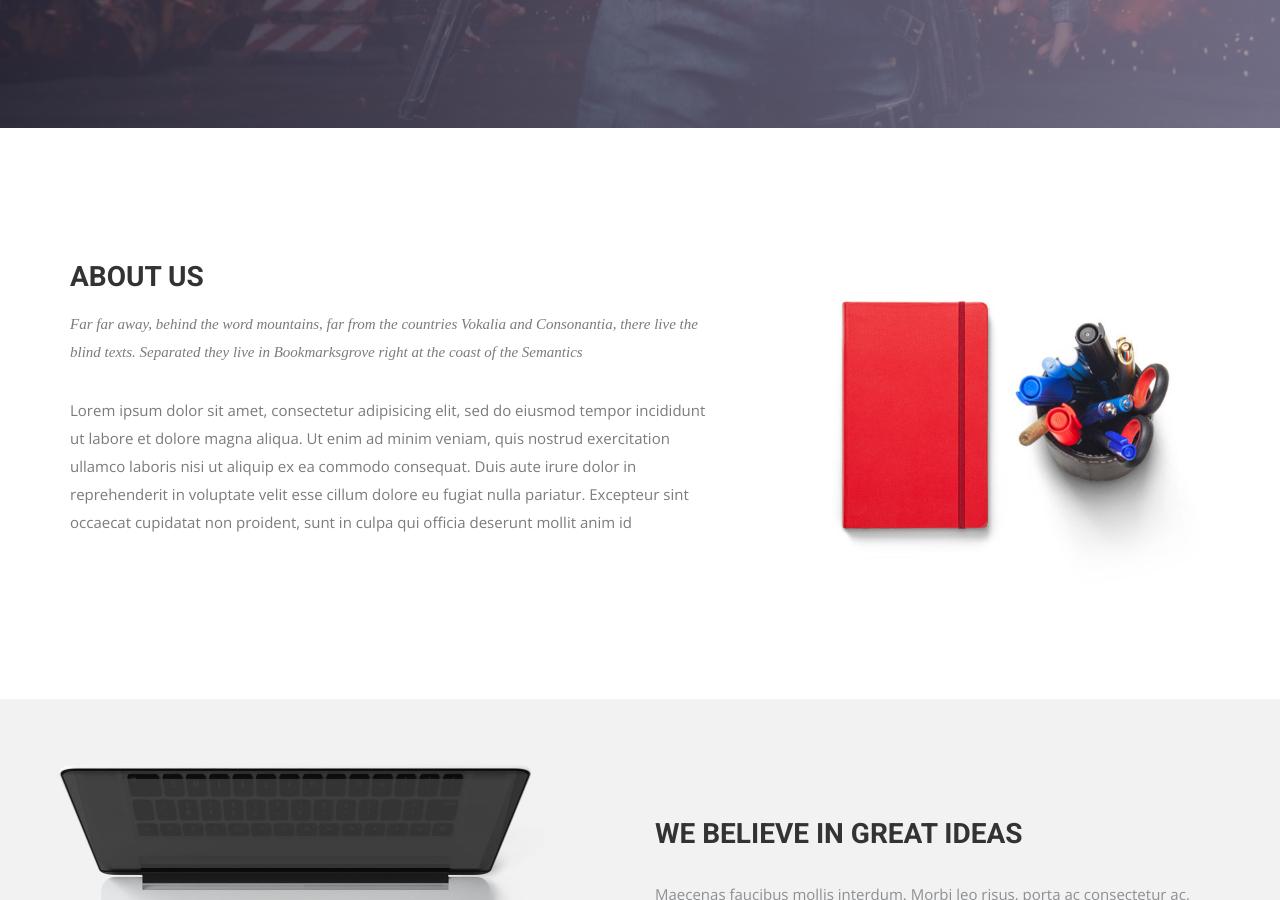
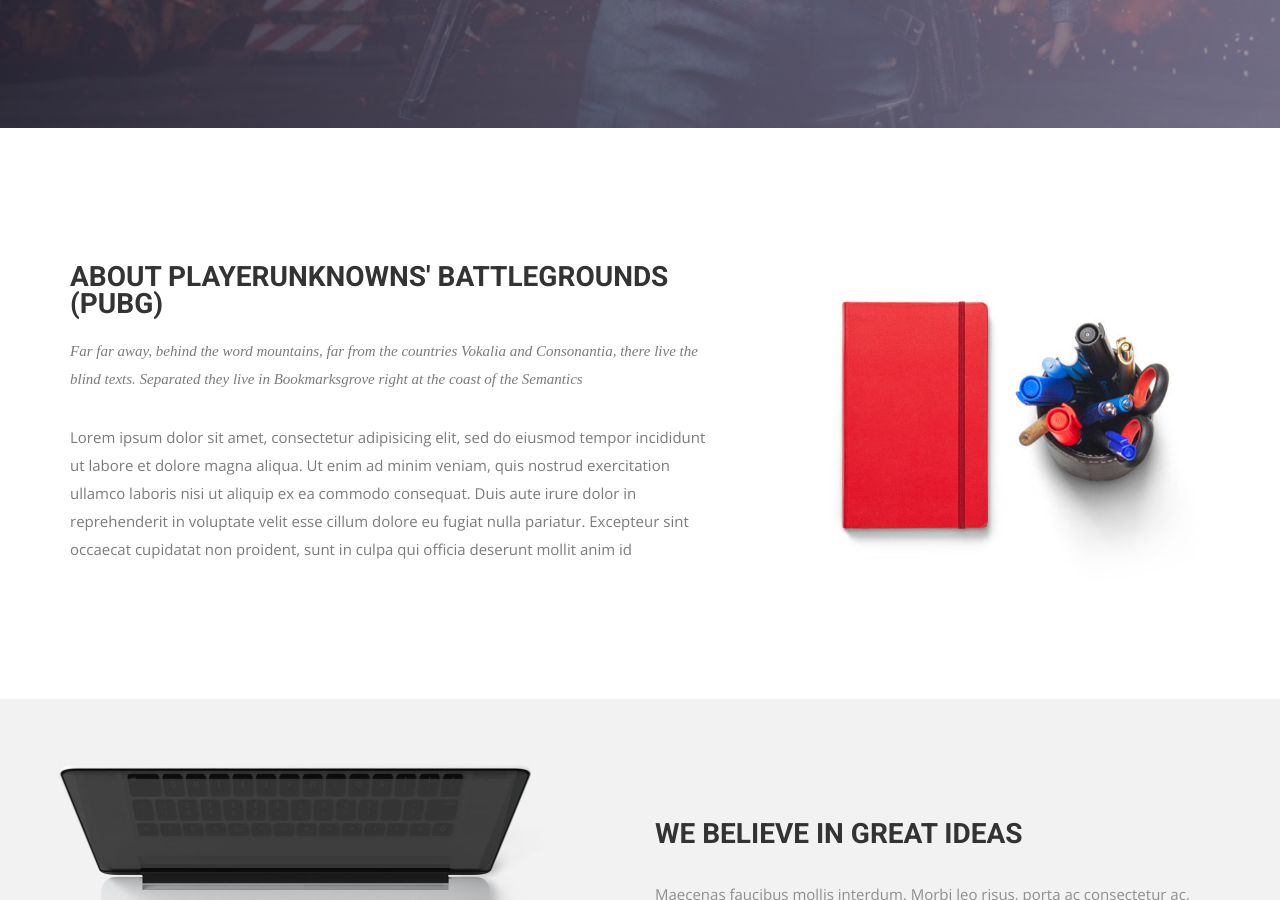
Before and after one commit to pubg-prediction/project, a Jekyll site: the page built from docs/index.html, in a window 1280 px wide and 900 px high, scrolled down 807 px. Built offline with Jekyll 4.4.1, drawn with Linux system fonts in a browser that asks for light colours; nearby versions of some CDN libraries; some web fonts are replaced.

Commit message:
resized logo, changed index page name

```diff
--- a/docs/_includes/header.html
+++ b/docs/_includes/header.html
@@ -15,7 +15,7 @@
             <span class="icon-bar"></span>
             </button>
             <a class="navbar-brand" href="https://github.com/pubg-prediction/project">
-              <img src="{{ site.baseurl }}/img/logo.png" alt="Logo">
+              <img src="{{ site.baseurl }}/img/logo.png" alt="Logo" style="width:150px;height:50px;">
             </a>
           </div>
             <!-- Collect the nav links, forms, and other content for toggling -->
--- a/docs/index.html
+++ b/docs/index.html
@@ -24,7 +24,7 @@
       <div class="col-md-7 col-sm-12">
         <div class="block">
           <div class="section-title">
-            <h2>About Us</h2>
+            <h2>About PlayerUnknowns' Battlegrounds (PUBG)</h2>
             <p>Far far away, behind the word mountains, far from the countries Vokalia and Consonantia, there live the blind texts. Separated they live in Bookmarksgrove right at the coast of the Semantics</p>
           </div>
           <p>Lorem ipsum dolor sit amet, consectetur adipisicing elit, sed do eiusmod tempor incididunt ut labore et dolore magna aliqua. Ut enim ad minim veniam, quis nostrud exercitation ullamco laboris nisi ut aliquip ex ea commodo consequat. Duis aute irure dolor in reprehenderit in voluptate velit esse cillum dolore eu fugiat nulla pariatur. Excepteur sint occaecat cupidatat non proident, sunt in culpa qui officia deserunt mollit anim id </p>
```
Also changed, not shown: other parts of docs/index.html (+1 -1 lines).
